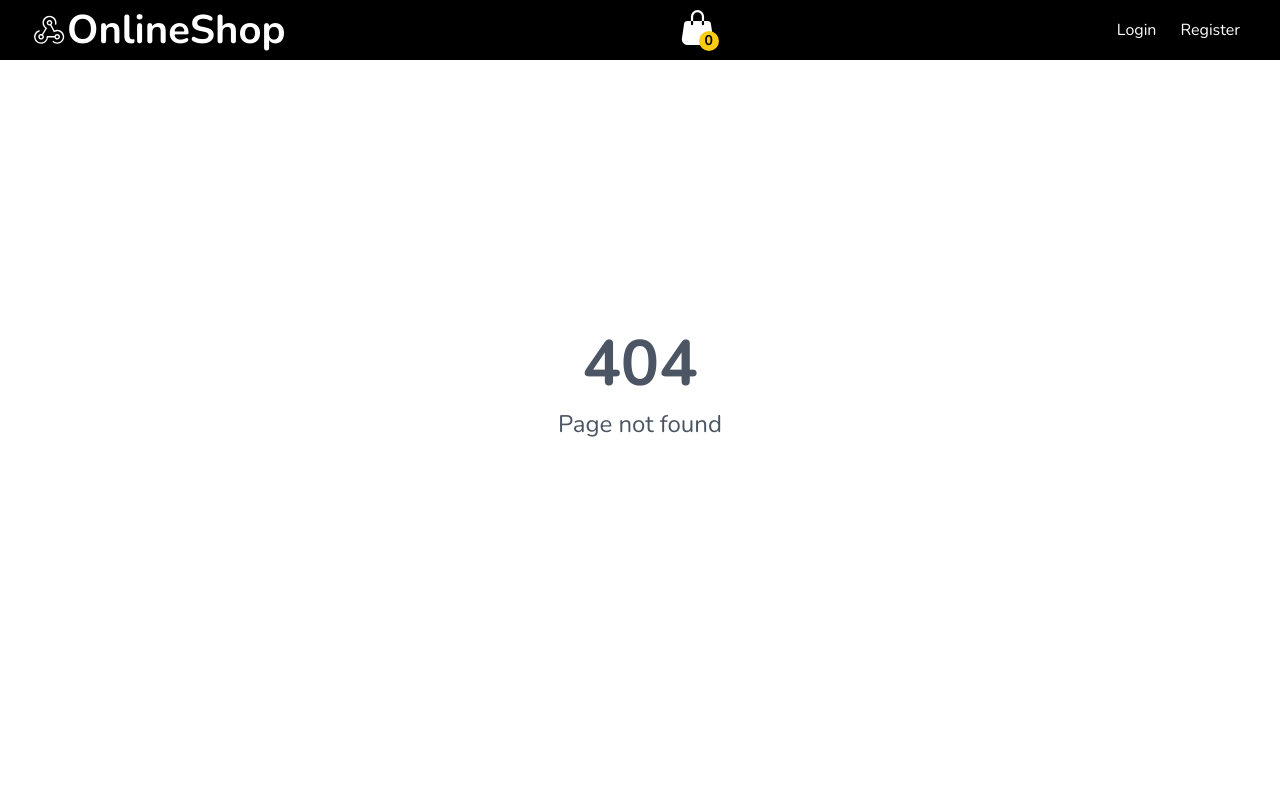
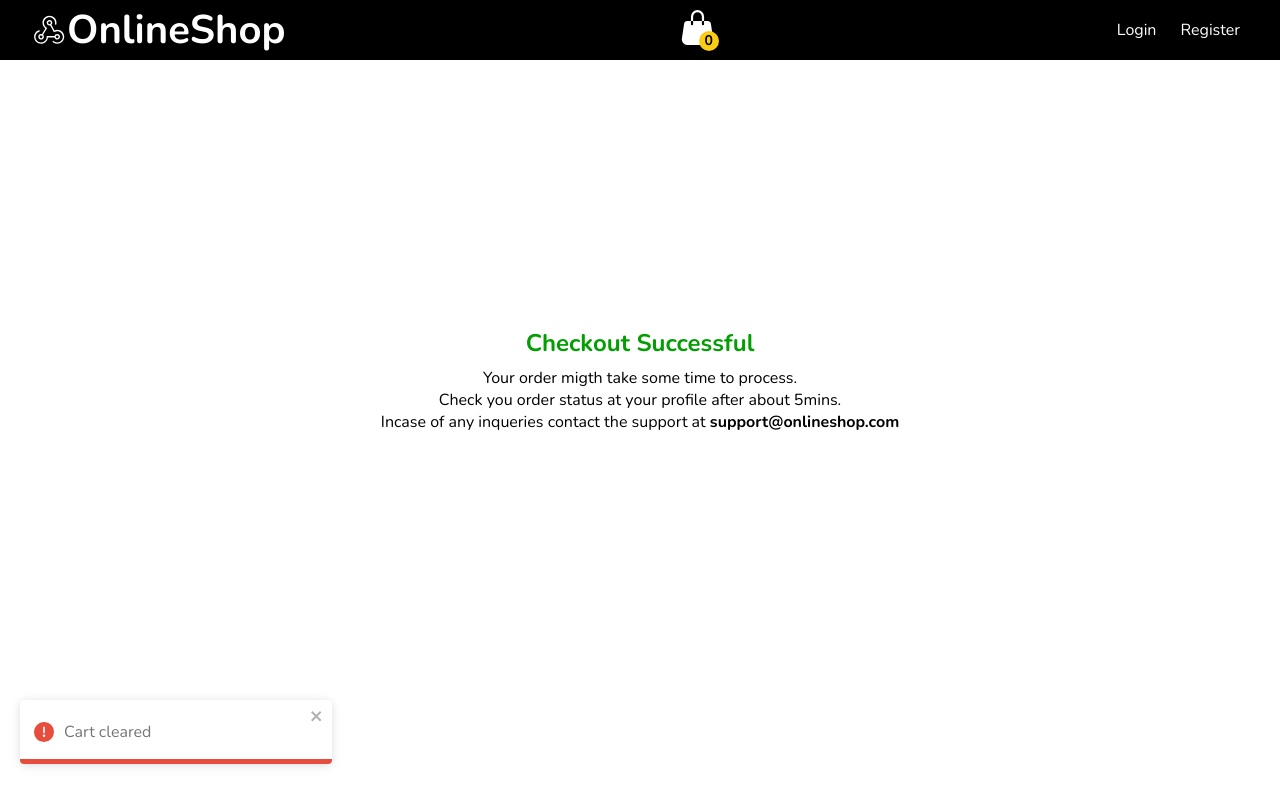
Before and after one commit to NaimCBGhassan/OnlineShop, a React (Vite) app: page /checkoutSuccess in a window 1280 px wide. Before the commit this address had no page. Built offline with nearby package versions, Linux system fonts and the light colour scheme.

Commit message:
Deploy with Netlify - v0

```diff
--- a/src/Pages/Admin/Orders/Order.jsx
+++ b/src/Pages/Admin/Orders/Order.jsx
@@ -19,10 +19,10 @@ export const Order = () => {
               Delivery status:
               {order.deliveryStatus === "pending" ? (
                 <Pending>Pending</Pending>
-              ) : order.deliveryStatus === "despatched" ? (
+              ) : order.deliveryStatus === "dispatched" ? (
                 <Dispatched>Dispatched</Dispatched>
               ) : order.deliveryStatus === "delivered" ? (
-                <Delivered>Dispatched</Delivered>
+                <Delivered>Delivered</Delivered>
               ) : (
                 "Error"
               )}
--- a/src/Pages/Admin/Users/User.jsx
+++ b/src/Pages/Admin/Users/User.jsx
@@ -22,6 +22,7 @@ export const User = () => {
             validationSchema={Yup.object({
               username: Yup.string().min(6, "Minimum 6 characters").required("Username is required"),
               email: Yup.string().required("Email is required").email("Invalid email"),
+              isAdmin: Yup.string().required("Role is required"),
             })}
             onSubmit={async (values, actions) => {
               const user = await updateUser.mutateAsync({ id, values });
@@ -29,15 +30,37 @@ export const User = () => {
             }}
           >
             {({ handleSubmit, isSubmitting }) => (
-              <Form>
+              <Form onSubmit={handleSubmit}>
                 <h3>User Profile</h3>
                 {user.isAdmin ? <Admin>Admin</Admin> : <Customer>Customer</Customer>}
+                <div>
                   <label htmlFor="username">Name:</label>
                   <Field id="username" name="username" />
+                  <ErrorMessage
+                    component="p"
+                    name="username"
+                    className="flex flex-col items-stretch w-[90vw] md:w-[30vw]"
+                  />
+                </div>
+                <div>
                   <label htmlFor="email">Email:</label>
                   <Field id="email" name="email" />
+                  <ErrorMessage component="p" name="email" />
+                </div>
+                <div>
                   <label htmlFor="password">Password:</label>
                   <Field id="password" type="password" name="password" />
+                  <ErrorMessage component="p" name="password" />
+                </div>
+                <div>
+                  <label htmlFor="isAdmin">Password:</label>
+                  <Field as="select" name="isAdmin" id="isAdmin">
+                    <option value="">Select Role</option>
+                    <option value="true">Admin</option>
+                    <option value="false">User</option>
+                  </Field>
+                  <ErrorMessage component="p" name="isAdmin" />
+                </div>
                 <button type="submit" disabled={isSubmitting}>
                   {isSubmitting ? <Loading size="15px" /> : "Submit"}
                 </button>
@@ -59,7 +82,6 @@ const StyledUser = styled.div`
 const UserContainer = styled.div`
   max-width: 500px;
   width: 100%;
-  height: auto;
   display: flex;
   box-shadow: rgba(100, 100, 111, 0.2) 0px 7px 29px 0px;
   border-radius: 5px;
@@ -68,19 +90,32 @@ const UserContainer = styled.div`
     display: flex;
     flex-direction: column;
     align-items: flex-start;
+    width: 45%;
   }
   h3 {
     margin-bottom: 0.5rem;
+  }
+  div {
+    display: flex;
+    flex-direction: column;
+    width: 100%;
+    height: 10vh;
   }
   label {
     margin-bottom: 0.2rem;
     color: gray;
   }
-  input {
-    margin-bottom: 1rem;
+  input,
+  select {
     outline: none;
     border: none;
     border-bottom: 1px solid gray;
+    width: 100%;
+  }
+  p {
+    font-size: 0.875rem;
+    line-height: 1.25rem;
+    color: rgb(220, 38, 38);
   }
   button {
     padding: 9px 12px;
@@ -96,7 +131,7 @@ const UserContainer = styled.div`
   }
 `;
 
-const Admin = styled.div`
+const Admin = styled.span`
   color: rgb(253, 181, 40);
   background-color: rgb(253, 181, 40, 0.12);
   padding: 3px 5px;
@@ -105,7 +140,7 @@ const Admin = styled.div`
   margin-bottom: 1rem;
 `;
 
-const Customer = styled.div`
+const Customer = styled.span`
   color: rgb(38, 198, 249);
   background-color: rgb(38, 198, 249, 0.12);
   padding: 3px 5px;
--- /dev/null
+++ b/src/Pages/CheckoutSucces.jsx
@@ -0,0 +1,39 @@
+import styled from "styled-components";
+import { useDispatch, useSelector } from "react-redux";
+import { clearCart } from "../store/cartSlice";
+import { useEffect } from "react";
+
+export const CheckoutSucces = () => {
+  const dispatch = useDispatch();
+  const cart = useSelector((state) => state.cart);
+
+  useEffect(() => {
+    dispatch(clearCart());
+  }, [dispatch]);
+
+  return (
+    <Container>
+      <h2>Checkout Successful</h2>
+      <p>Your order migth take some time to process.</p>
+      <p>Check you order status at your profile after about 5mins.</p>
+      <p>
+        Incase of any inqueries contact the support at <strong>support@onlineshop.com</strong>
+      </p>
+    </Container>
+  );
+};
+
+const Container = styled.div`
+  min-height: 80vh;
+  max-width: 800px;
+  width: 100%;
+  margin: auto;
+  display: flex;
+  flex-direction: column;
+  align-items: center;
+  justify-content: center;
+  h2 {
+    margin-bottom: 0.5rem;
+    color: #029e02;
+  }
+`;
--- a/src/Pages/index.jsx
+++ b/src/Pages/index.jsx
@@ -2,6 +2,7 @@ export * from "./Layout";
 export * from "./NotFound";
 export * from "./Home";
 export * from "./Cart";
+export * from "./CheckoutSucces";
 export * from "./Auth/Register";
 export * from "./Auth/LogIn";
 export * from "./Admin/Dashboard";
--- a/src/Router/index.jsx
+++ b/src/Router/index.jsx
@@ -17,6 +17,7 @@ import {
   OrdersList,
   Order,
   User,
+  CheckoutSucces,
 } from "../Pages/index";
 
 export const router = createBrowserRouter([
@@ -32,6 +33,11 @@ export const router = createBrowserRouter([
         path: "/cart",
         element: <Cart />,
       },
+      {
+        path: "/checkoutSuccess",
+        element: <CheckoutSucces />,
+      },
+
       {
         path: "/register",
         element: <Register />,
--- a/src/api/user.js
+++ b/src/api/user.js
@@ -84,6 +84,7 @@ export function useUpdateUser() {
         toast.success("User updated succesfully", { position: "bottom-left", autoClose: 1500 });
         return res.data;
       } catch (error) {
+        console.log(error.response);
         error.response.data.forEach(({ message }) =>
           toast.error(message, { position: "bottom-left", autoClose: 1500 })
         );
--- a/vite.config.js
+++ b/vite.config.js
@@ -6,7 +6,7 @@ export default defineConfig({
   plugins: [react()],
   server: {
     proxy: {
-      "/api": "http://localhost:4000/",
+      "/api": import.meta.env.SERVER_HOST,
     },
   },
 });
```
Also changed, not shown: 1 other file (tests, documents, lock files or other folders). Lines whose indentation alone changed are shown as unchanged.
